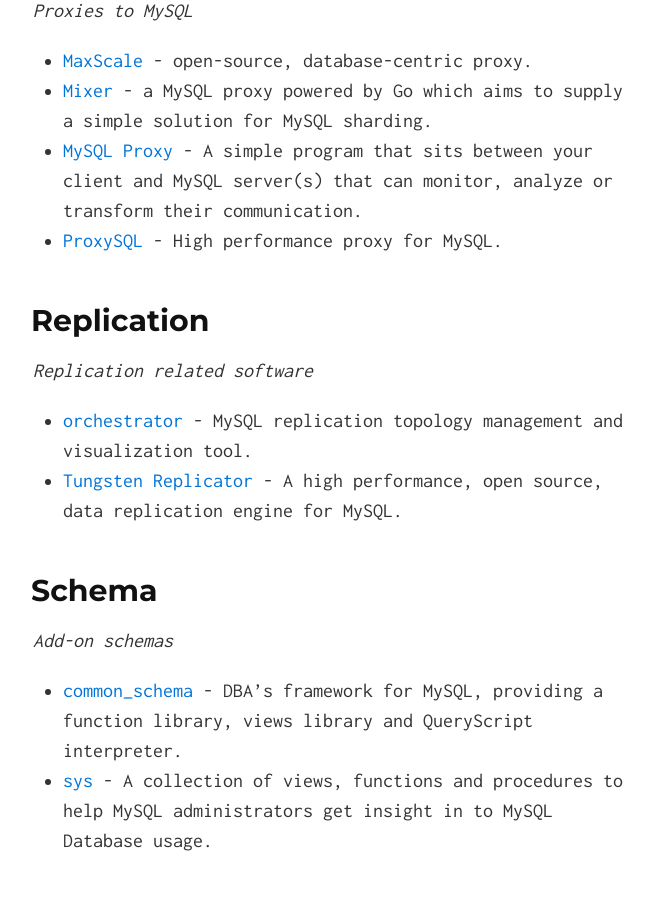
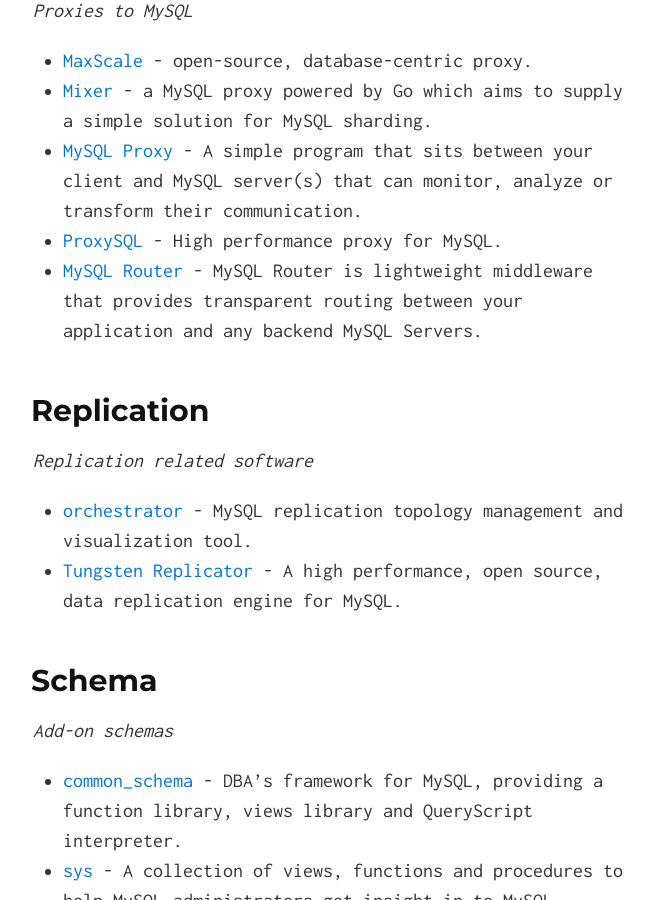
Before and after one commit to shlomi-noach/awesome-mysql, a Jekyll site: the page built from index.md, in a window 1280 px wide and 900 px high, scrolled down 4674 px. Shown: the whole window, without its empty margins (307-961 px from the left). Built offline with Jekyll 4.4.1, drawn with Linux system fonts in a browser that asks for light colours.

Commit message:
Adding MySQL Router from Oracle.

```diff
--- a/index.md
+++ b/index.md
@@ -128,7 +128,7 @@
 - [Mixer](https://github.com/siddontang/mixer) - a MySQL proxy powered by Go which aims to supply a simple solution for MySQL sharding.
 - [MySQL Proxy](https://launchpad.net/mysql-proxy) - A simple program that sits between your client and MySQL server(s) that can monitor, analyze or transform their communication.
 - [ProxySQL](https://github.com/renecannao/proxysql) - High performance proxy for MySQL.
-
+- [MySQL Router](https://dev.mysql.com/doc/mysql-router/en/) - MySQL Router is lightweight middleware that provides transparent routing between your application and any backend MySQL Servers.
 
 ## Replication
 
```
